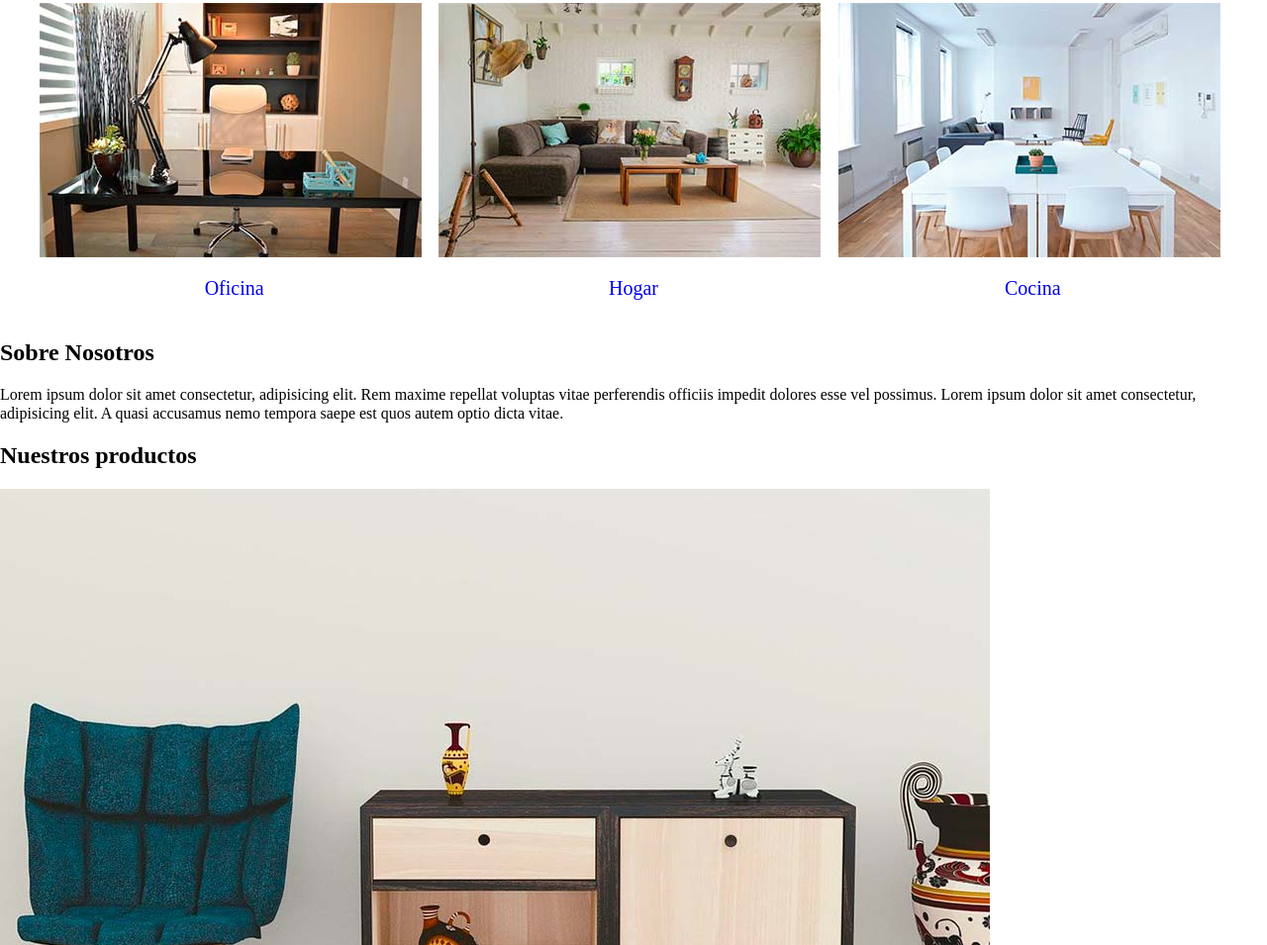
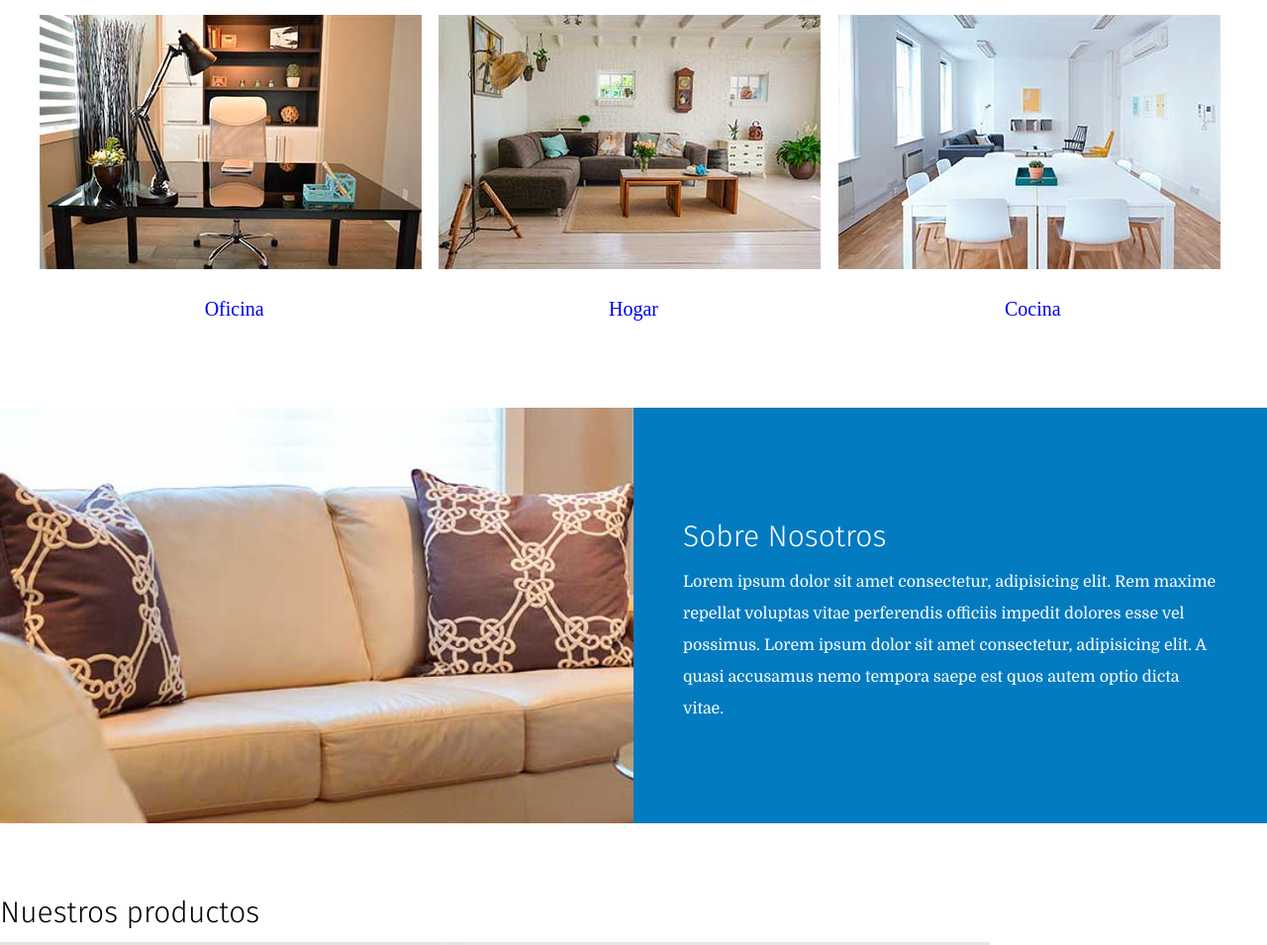
Before and after one commit to OneAlpacaMore/eCommerce_tienda_muebles, a plain HTML site: page index.html in a window 1280 px wide. Shown: the part 871-1826 px from the top of the page at 99% size. Drawn offline with nearby package versions, Linux system fonts and the light colour scheme.

Commit message:
Sección "Sobre nosotros" terminada

```diff
--- a/css/styles.css
+++ b/css/styles.css
@@ -1,10 +1,15 @@
 html {
     box-sizing: border-box;
+    font-size: 62.5%; /*1REM = 10px*/
   }
   *, *:before, *:after {
     box-sizing: inherit;
+    margin: 0;
   }
-
+body {
+    font-size: 1.6rem;
+    line-height: 2;
+}
 :root {
     --black: #000000;
     --grey: #e1e1e1;
@@ -12,11 +17,26 @@ html {
     --white: #ffffff;
 }
 /*Globales*/
+h1 {
+    font-family: 'PT Serif', serif;
+    font-size: 4rem;
+}
+h2,
+h3 {
+    font-family: 'Fira Sans', sans-serif;
+    font-weight: 300;
+    font-size: 3rem;
+}
+p {
+    font-family: 'Domine', serif;
+}
 a {
     text-decoration: none;
+    font-size: 2rem;
 }
+
 .container {
-     max-width: 1200px;
+     max-width: 120rem;
      margin: 0 auto;
 }
 img{
@@ -25,39 +45,61 @@ img{
 }
 /*Header y Navegación*/
 .nombre-sitio {
-    margin: 50px 0;
+    margin: 4rem 0;
     text-align: center;
 }
 .nombre-sitio span {
     color: var(--ocean-boat-blue);
 }
 .nav-container {
-    border-top: 1px solid var(--grey);
+    border-top: 0.1rem solid var(--grey);
 }
 .nav-principal {
-    padding: 20px 0;
+    padding: 2rem 0;
     display: flex;
     justify-content: space-around;
 }
 
 .hero {
     background-image: url(../img/principal.jpg);
-    height: 550px;
+    background-size: cover;
+    background-position: center  center;
+    height: 50.5rem;
 }
 /*Categorías de productos*/
 .listado-categorias {
     display: grid;
     grid-template-columns: repeat(3, 1fr);
-    gap: 0 10px;
+    gap: 0 1rem;
 }
 .categoria a {
     display: block;
     text-align: center;
-    padding: 20px;
-    font-size: 20px;
+    padding: 2rem;
+    font-size: 2rem;
 }
 .categoria a:hover {
     background-color: var(--ocean-boat-blue);
     color: var(--white);
-    border-radius: 0 0 5px 5px;
+    border-radius: 0 0 0.5rem 0.5rem;
 }
+/*Sobre nosotros*/
+.sobre-nosotros {
+    background-image: linear-gradient( to right, transparent 50%, var(--ocean-boat-blue) 50%, var(--ocean-boat-blue) 100%),
+    url(../img/nosotros.jpg);
+    background-position: left center;
+    padding: 10rem 0;
+    background-repeat: no-repeat;
+    background-size: 100%, 120rem;
+    margin: 6rem auto;
+}
+.sobre-nosotros-flex {
+    display: flex;
+    justify-content: flex-end;
+}
+.texto-nosotros {
+   flex-basis: 50%;
+   padding: 0 5rem;
+   color: var(--white);
+}
+/*Sección productos*/
--- a/index.html
+++ b/index.html
@@ -5,6 +5,11 @@
     <meta charset="UTF-8">
     <meta name="viewport" content="width=device-width, initial-scale=1.0">
     <link rel="stylesheet" href="https://cdnjs.cloudflare.com/ajax/libs/normalize/8.0.1/normalize.min.css">
+    <link rel="preconnect" href="https://fonts.googleapis.com">
+    <link rel="preconnect" href="https://fonts.gstatic.com" crossorigin>
+    <link
+        href="https://fonts.googleapis.com/css2?family=Domine&family=Fira+Sans:wght@300;400&family=PT+Serif:wght@700&display=swap"
+        rel="stylesheet">
     <link rel="stylesheet" href="./css/styles.css">
     <title>Tienda muebles</title>
 </head>
@@ -46,11 +51,18 @@
         </div>
     </section>
 
-    <section>
-        <h2>Sobre Nosotros</h2>
-        <p>Lorem ipsum dolor sit amet consectetur, adipisicing elit. Rem maxime repellat voluptas vitae perferendis
-            officiis impedit dolores esse vel possimus. Lorem ipsum dolor sit amet consectetur, adipisicing elit. A
-            quasi accusamus nemo tempora saepe est quos autem optio dicta vitae.</p>
+    <section class="sobre-nosotros">
+        <div class="sobre-nosotros-flex">
+            <div class="texto-nosotros">
+            <h2>Sobre Nosotros</h2>
+
+                <p>Lorem ipsum dolor sit amet consectetur, adipisicing elit. Rem maxime repellat voluptas vitae
+                    perferendis
+                    officiis impedit dolores esse vel possimus. Lorem ipsum dolor sit amet consectetur, adipisicing
+                    elit. A
+                    quasi accusamus nemo tempora saepe est quos autem optio dicta vitae.</p>
+            </div>
+        </div>
     </section>
 
     <main>
```
